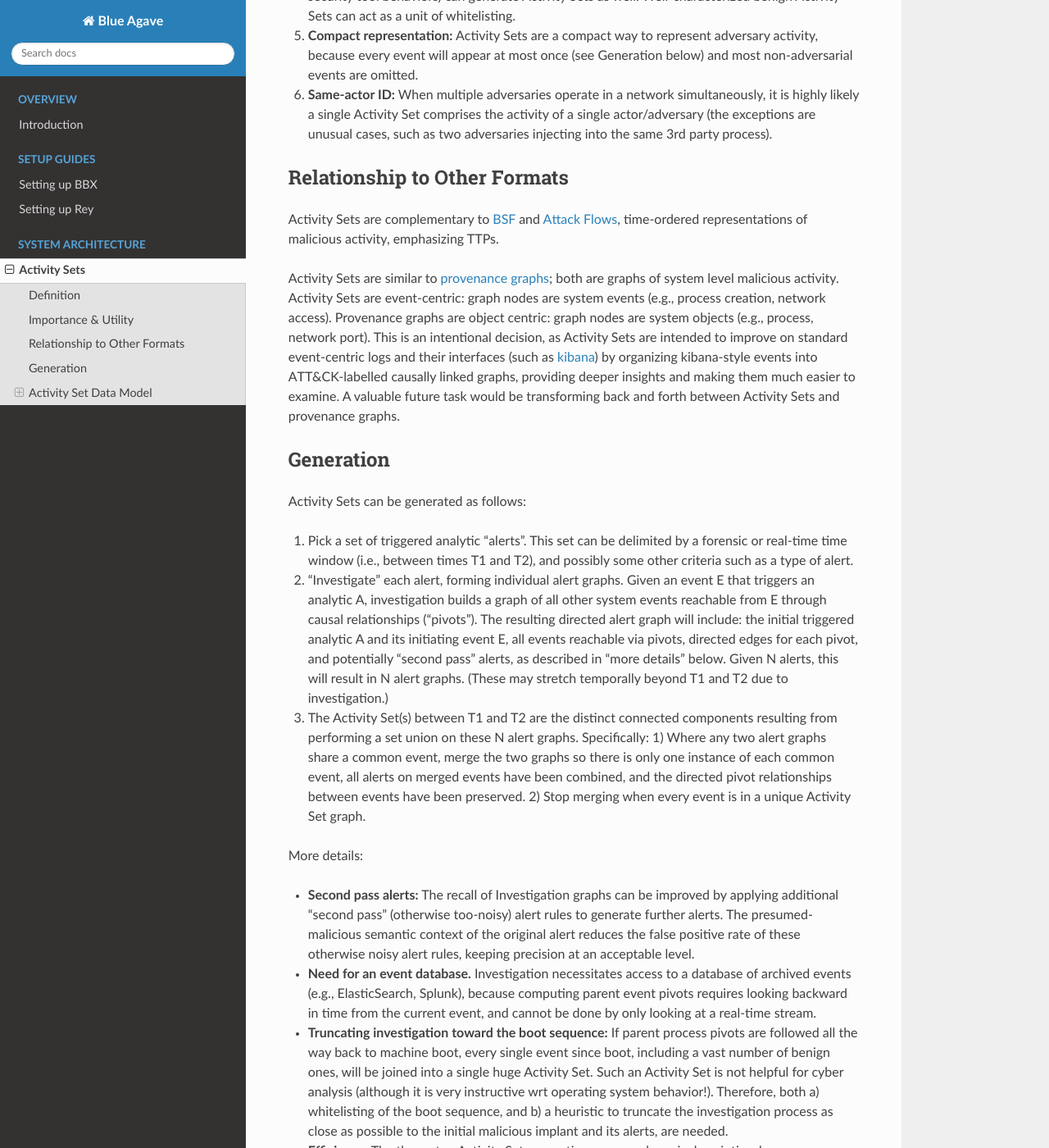
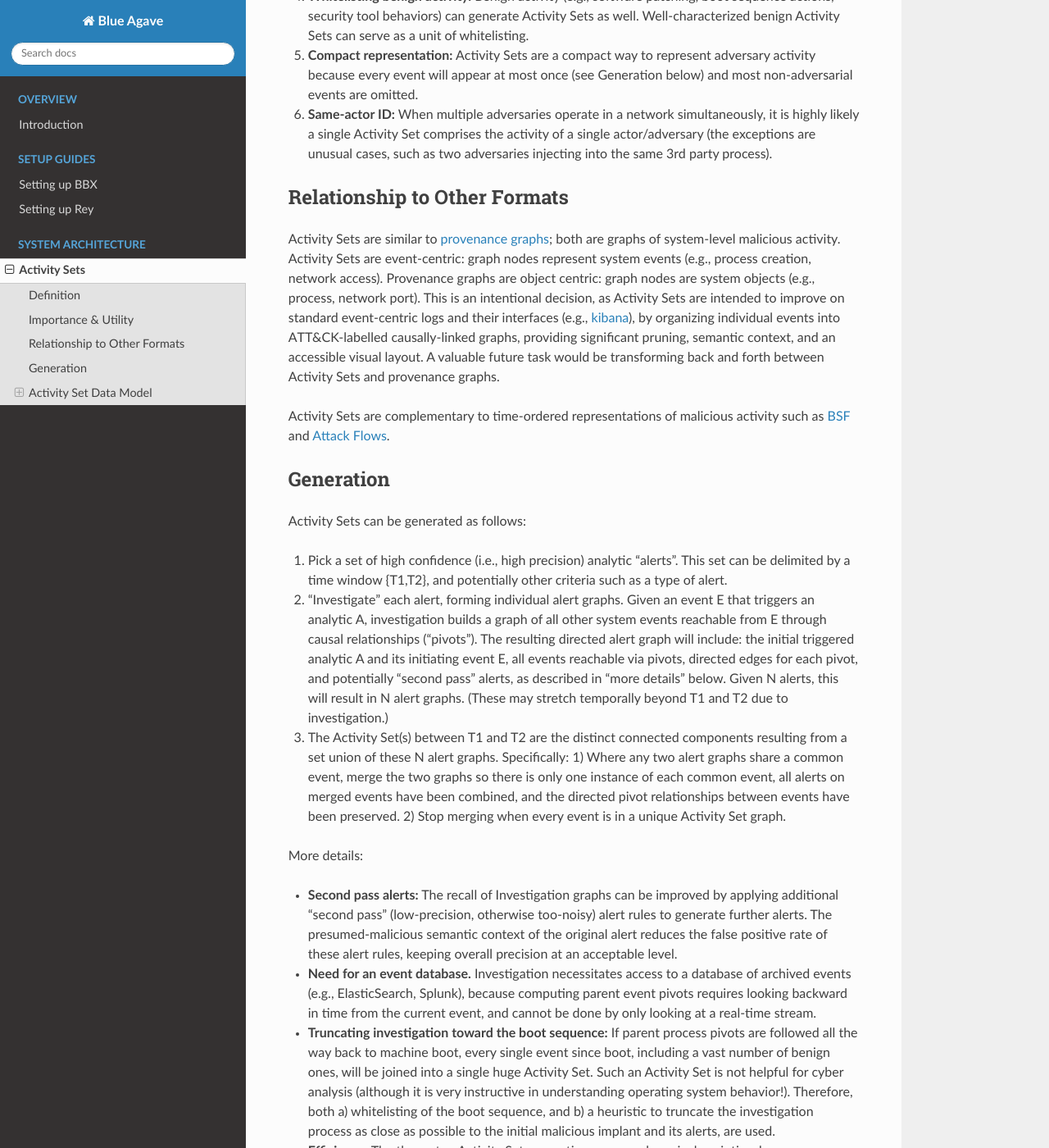
Before and after one commit to mitre/blue-agave, a Sphinx documentation site: the page built from source/activity_sets.rst, in a window 1280 px wide and 1400 px high, scrolled down 1032 px. Shown: the whole window at 82% size. Built offline with Sphinx 7.4.7 and the Read the Docs theme 2.0.0, drawn with Linux system fonts in a browser that asks for light colours; some of the changed text lies outside the part shown.

```diff
--- a/source/activity_sets.rst
+++ b/source/activity_sets.rst
@@ -6,53 +6,53 @@ Activity Sets
 Activity Sets are a useful format for the analysis and visualization of cyber detection data. This article:
 
 1. Defines Activity Sets
-2. Explains why they are important
+2. Explains their importance
 3. Describes how they can be generated
 4. Provides a data model
 
 Definition
 ----------
 
-An Activity Set is a graph-based causally-linked representation of presumed-malicious activity. Graph nodes are detected system events (represented in a data model such as `ECS <https://www.elastic.co/guide/en/ecs/current/ecs-reference.html>`_ or `CAR <https://car.mitre.org/data_model/>`_) and their associated ATT&CK-labeled alerts (e.g., representing the firing of detection rule in a SIEM). The directed edges represent causal relationships, such as parent-to-child process, process-to-flow, process-to-registry, process-to-file, process-to-process memory access. All nodes in an Activity Set are linked in a single (weakly) connected directed graph.
+An Activity Set is a graph-based causally-linked representation of presumed-malicious activity. Graph nodes are detected system events (represented in a data model such as `ECS <https://www.elastic.co/guide/en/ecs/current/ecs-reference.html>`_ or `CAR <https://car.mitre.org/data_model/>`_) and associated ATT&CK-labeled alerts (e.g., representing the firing of detection rule in a SIEM). The directed edges represent causal relationships, such as parent-to-child process, process-to-flow, process-to-registry, process-to-file, process-to-process memory access. All nodes in an Activity Set are linked in a single (weakly) connected directed graph.
 
 Importance & Utility
 --------------------
 
 Activity Set graphs can play several important roles:
 
-1. **Bounded subspace for threat hunting:** The game board of cybersecurity can be thought of as a three-dimensional space involving time, hosts, and TTPs. Because there is so much of each dimension to search in a large operational network, it is valuable to have a scoping mechanism bounding this 3-space to a productive locus for analytic investigation / threat hunting (both manual and automated). An Activity Set A isolates an episode of adversary activity within exactly such a useful scope through a) A's time bounds T1 and T2, b) the set of hosts touched by the events belonging to A, c) the set of TTPs implicated by the triggered alerts in A.
+1. **Bounded subspace for threat hunting:** The game board of cybersecurity can be thought of as a three-dimensional space involving time, hosts, and TTPs. Because there is so much of each dimension to search in a large operational network, it is valuable to have a scoping mechanism bounding this 3-space to a productive locus for analytic investigation / threat hunting. An Activity Set A isolates an episode of adversary activity within such a scope through: a) A's time bounds T1 and T2, b) the set of hosts touched by the events belonging to A, c) the set of TTPs implicated by the triggered alerts in A.  (Note that these bounds are extracted into the "meta" file.)
 2. **Useful object for human analysis.** As illustrated in the examples above, Activity Sets often “tell a story” of adversary activity when examined, such as TTP progression along the "kill chain", making them an insight-yielding visualization object.
-3. **Automatic detection of malicious activity.** The semantically-rich features of an Activity Set graph (e.g., diversity of ATT&CK techniques, highest out degree of a node) can be used by a trained ML classifier to automatically distinguish malicious behavior from benign activity.
-4. **Whitelisting benign activity.** Benign activity (e.g., software patching, boot sequence actions, security tool behaviors) can generate Activity Sets as well. Well-characterized benign Activity Sets can act as a unit of whitelisting.
-5. **Compact representation:** Activity Sets are a compact way to represent adversary activity, because every event will appear at most once (see Generation below) and most non-adversarial events are omitted.
+3. **Automatic detection of malicious activity.** The semantically-rich features of an Activity Set graph (e.g., out-degree of nodes, ATT&CK annotations) can be used by a classifier to distinguish malicious behavior from benign activity.
+4. **Whitelisting benign activity.** Benign activity (e.g., software patching, boot sequence actions, security tool behaviors) can generate Activity Sets as well. Well-characterized benign Activity Sets can serve as a unit of whitelisting.
+5. **Compact representation:** Activity Sets are a compact way to represent adversary activity because every event will appear at most once (see Generation below) and most non-adversarial events are omitted.
 6. **Same-actor ID:** When multiple adversaries operate in a network simultaneously, it is highly likely a single Activity Set comprises the activity of a single actor/adversary (the exceptions are unusual cases, such as two adversaries injecting into the same 3rd party process).
 
 Relationship to Other Formats
 -----------------------------
 
-Activity Sets are complementary to  `BSF <https://github.com/mitre/brawl-public-game-001?tab=readme-ov-file#brawl-shared-format>`_ and `Attack Flows <https://center-for-threat-informed-defense.github.io/attack-flow/>`_, time-ordered representations of malicious activity, emphasizing TTPs.
+Activity Sets are similar to `provenance graphs <https://arxiv.org/pdf/2006.01722>`_; both are graphs of system-level malicious activity. Activity Sets are event-centric: graph nodes represent
+system events (e.g., process creation, network access). Provenance graphs are object centric: graph nodes are system objects (e.g., process, network port).
+This is an intentional decision, as Activity Sets are intended to improve on standard event-centric logs and their interfaces (e.g., `kibana <https://www.elastic.co/kibana>`_),
+by organizing individual events into ATT&CK-labelled causally-linked graphs, providing significant pruning, semantic context, and an accessible visual layout.
+A valuable future task would be transforming back and forth between Activity Sets and provenance graphs.
 
-Activity Sets are similar to `provenance graphs <https://arxiv.org/pdf/2006.01722>`_; both are graphs of system level malicious activity. Activity Sets are event-centric: graph nodes are system events (e.g., process creation, network access). Provenance graphs are object centric: graph nodes are system objects (e.g., process, network port). This is an intentional decision, as Activity Sets are intended to improve on standard event-centric logs and their interfaces (such as `kibana <https://www.elastic.co/kibana>`_) by organizing kibana-style events into ATT&CK-labelled causally linked graphs, providing deeper insights and making them much easier to examine. A valuable future task would be transforming back and forth between Activity Sets and provenance graphs.
+Activity Sets are complementary to time-ordered representations of malicious activity such as `BSF <https://github.com/mitre/brawl-public-game-001?tab=readme-ov-file#brawl-shared-format>`_ and `Attack Flows <https://center-for-threat-informed-defense.github.io/attack-flow/>`_.
 
 Generation
 ----------
 
 Activity Sets can be generated as follows:
 
-1. Pick a set of triggered analytic "alerts". This set can be delimited by a forensic or real-time time window (i.e., between times T1 and T2), and possibly some other criteria such as a type of alert.
+1. Pick a set of high confidence (i.e., high precision) analytic "alerts". This set can be delimited by a time window {T1,T2}, and potentially other criteria such as a type of alert.
 2. "Investigate" each alert, forming individual alert graphs. Given an event E that triggers an analytic A, investigation builds a graph of all other system events reachable from E through causal relationships ("pivots"). The resulting directed alert graph will include: the initial triggered analytic A and its initiating event E, all events reachable via pivots, directed edges for each pivot, and potentially "second pass" alerts, as described in "more details" below. Given N alerts, this will result in N alert graphs. (These may stretch temporally beyond T1 and T2 due to investigation.)
-3. The Activity Set(s) between T1 and T2 are the distinct connected components resulting from performing a set union on these N alert graphs. Specifically: 1) Where any two alert graphs share a common event, merge the two graphs so there is only one instance of each common event, all alerts on merged events have been combined, and the directed pivot relationships between events have been preserved. 2) Stop merging when every event is in a unique Activity Set graph.
+3. The Activity Set(s) between T1 and T2 are the distinct connected components resulting from a set union of these N alert graphs. Specifically: 1) Where any two alert graphs share a common event, merge the two graphs so there is only one instance of each common event, all alerts on merged events have been combined, and the directed pivot relationships between events have been preserved. 2) Stop merging when every event is in a unique Activity Set graph.
 
 More details:
 
-- **Second pass alerts:** The recall of Investigation graphs can be improved by applying additional "second pass" (otherwise too-noisy) alert rules to generate further alerts. The presumed-malicious semantic context of the original alert reduces the false positive rate of these otherwise noisy alert rules, keeping precision at an acceptable level.
+- **Second pass alerts:** The recall of Investigation graphs can be improved by applying additional "second pass" (low-precision, otherwise too-noisy) alert rules to generate further alerts. The presumed-malicious semantic context of the original alert reduces the false positive rate of these alert rules, keeping overall precision at an acceptable level.
 - **Need for an event database.** Investigation necessitates access to a database of archived events (e.g., ElasticSearch, Splunk), because computing parent event pivots requires looking backward in time from the current event, and cannot be done by only looking at a real-time stream.
-- **Truncating investigation toward the boot sequence:** If parent process pivots are followed all the way back to machine boot, every single event since boot, including a vast number of benign ones, will be joined into a single huge Activity Set. Such an Activity Set is not helpful for cyber analysis (although it is very instructive wrt operating system behavior!). Therefore, both a) whitelisting of the boot sequence, and b) a heuristic to truncate the investigation process as close as possible to the initial malicious implant and its alerts, are needed.
+- **Truncating investigation toward the boot sequence:** If parent process pivots are followed all the way back to machine boot, every single event since boot, including a vast number of benign ones, will be joined into a single huge Activity Set. Such an Activity Set is not helpful for cyber analysis (although it is very instructive in understanding operating system behavior!). Therefore, both a) whitelisting of the boot sequence, and b) a heuristic to truncate the investigation process as close as possible to the initial malicious implant and its alerts, are used.
 - **Efficiency:** The three step Activity Set generation process above is descriptive, however more efficient approaches exist. In particular, steps two and three can be merged saving a good bit of time.
-
-Code:
-
-- *Need a link to BBX repo ==here==.*
 
 Activity Set Data Model
 -----------------------
@@ -77,7 +77,7 @@ d. An array of "analytic result" (i.e. alert) objects.
         "edges"  : [{Ed1}, ... {Edk}],
     }
 
-Here are structures for individual event, edge, and alert objects. All fields are mandatory unless stated as "optional".
+Structures for individual event, edge, and alert objects. All fields are mandatory unless stated as "optional".
 
 Event
 ^^^^^
--- a/source/conf.py
+++ b/source/conf.py
@@ -10,7 +10,7 @@ project = "Blue Agave"
 author = "The MITRE Corporation"
 copyright_years = "2024"
 copyright = "test"
-prs_numbers = "[?]"
+prs_numbers = "23-0701"
 
 # -- General configuration ---------------------------------------------------
 # https://www.sphinx-doc.org/en/master/usage/configuration.html#general-configuration
```
Also changed, not shown: other parts of source/activity_sets.rst (+2 -2 lines), source/bbx_setup.rst (+21 -10 lines), source/introduction.rst (+16 -14 lines), source/_static/PRSactset.jpg (added), source/rey_setup.rst (line endings or trailing spaces), 3 other files.
